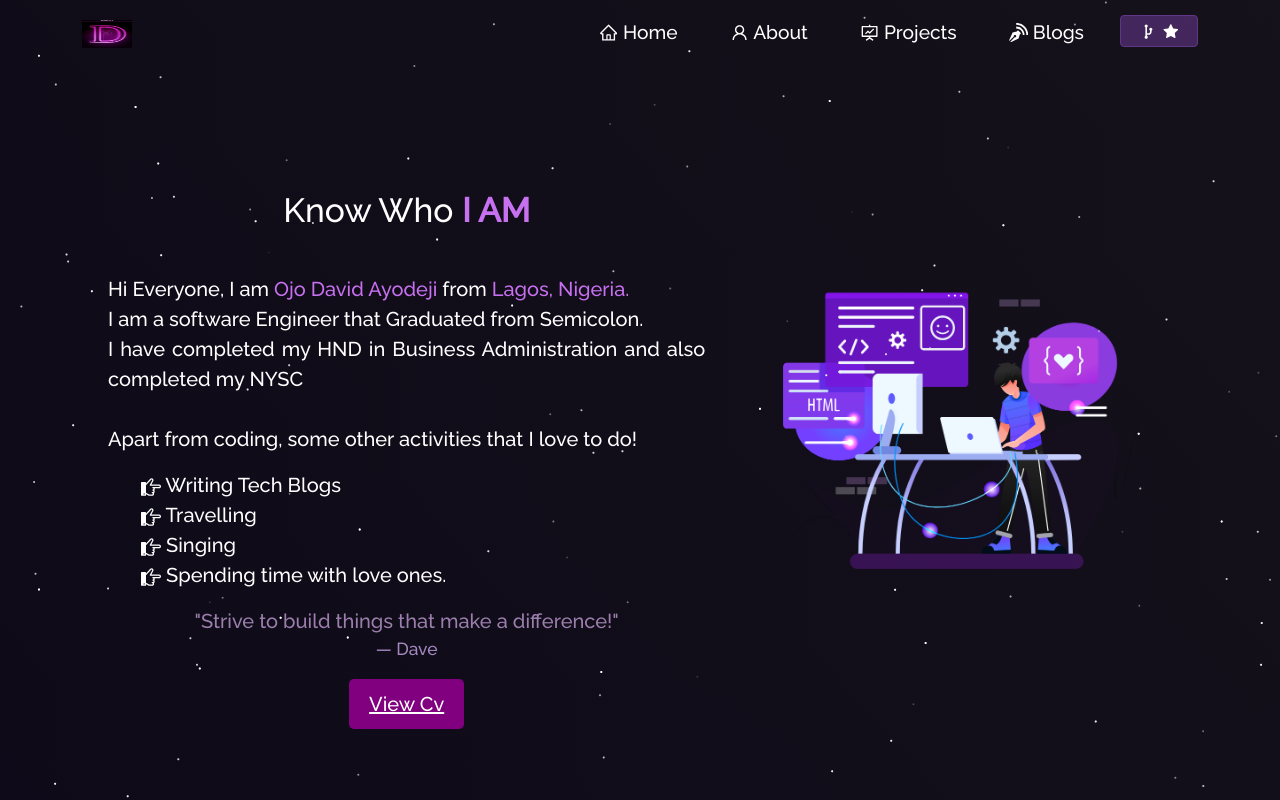
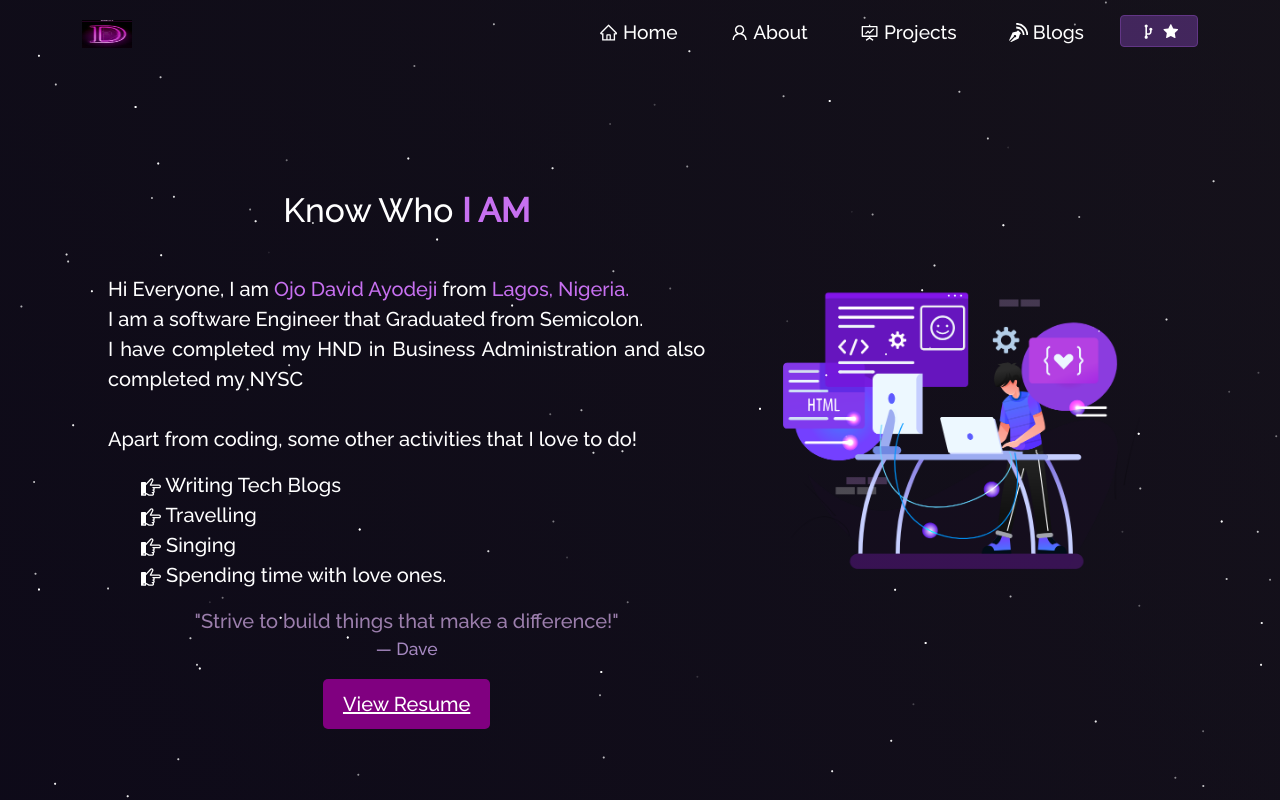
Before and after one commit to davidojo1144/Port_Folio, a React (Create React App) app in the folder Portfolio/: page /about in a window 1280 px wide. Shown: the top 800 px of the page. Built offline with nearby package versions, Linux system fonts and the light colour scheme.

Commit message:
My Portfolio

```diff
--- a/Portfolio/src/components/About/AboutCard.js
+++ b/Portfolio/src/components/About/AboutCard.js
@@ -39,7 +39,7 @@ function AboutCard() {
           </p>
           <footer className="blockquote-footer">Dave</footer>
           <button style={{padding: "10px 20px", background: "purple", color: "white", border: "none", borderRadius: "5px", cursor: "pointer"}}>
-            <a style={{color: "white"}} href="https://drive.google.com/file/d/1VecXM5jK4fcRkbNerKMEE6nnnBXz67H2/view?usp=drivesdk" target="_blank">View Cv</a>
+            <a style={{color: "white"}} href="https://drive.google.com/file/d/1TC3QO2Bq0G7JTUZ2aDnrDn_yKJogOwSE/view?usp=drivesdk" target="_blank">View Resume</a>
           </button>
         </blockquote>
       </Card.Body>
```
